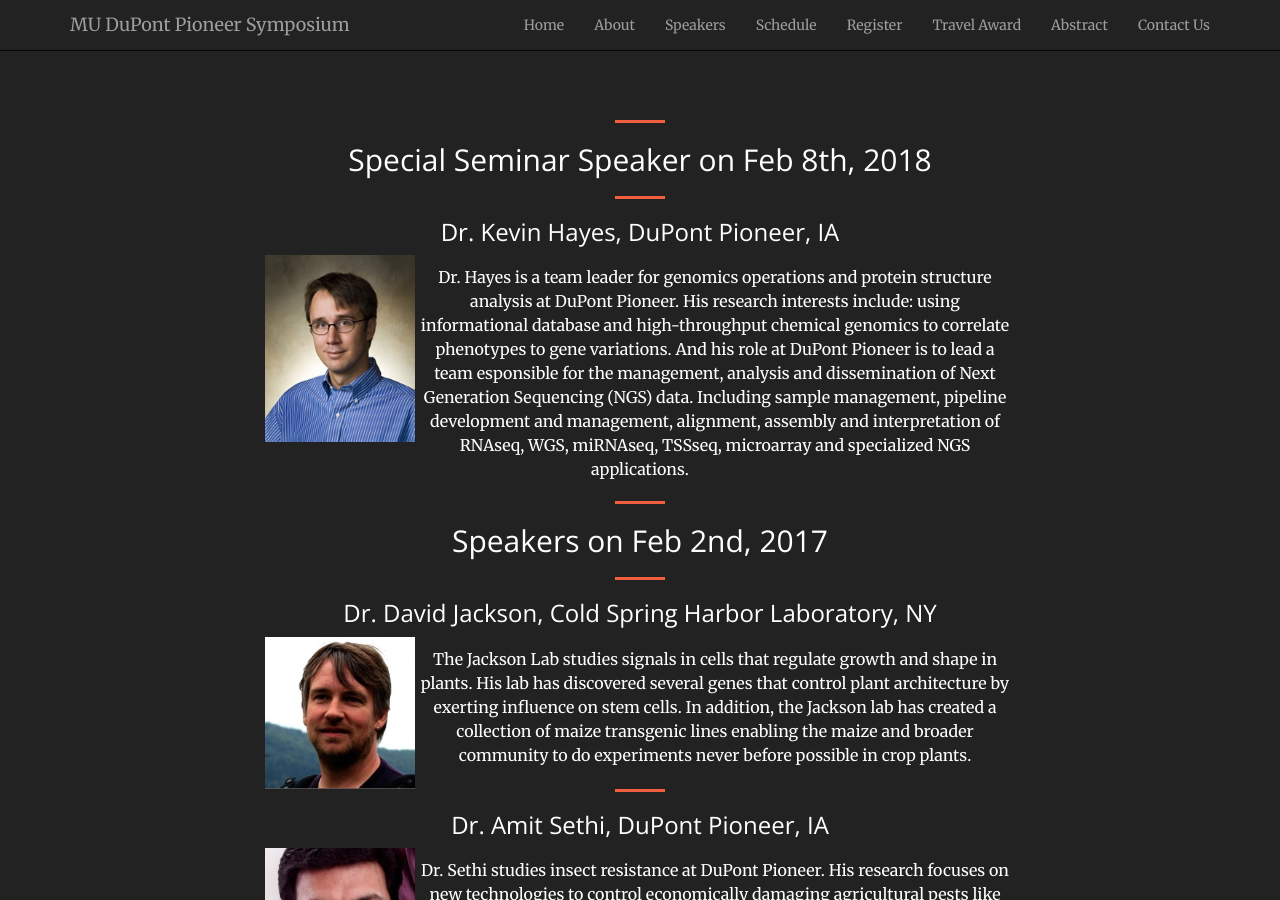
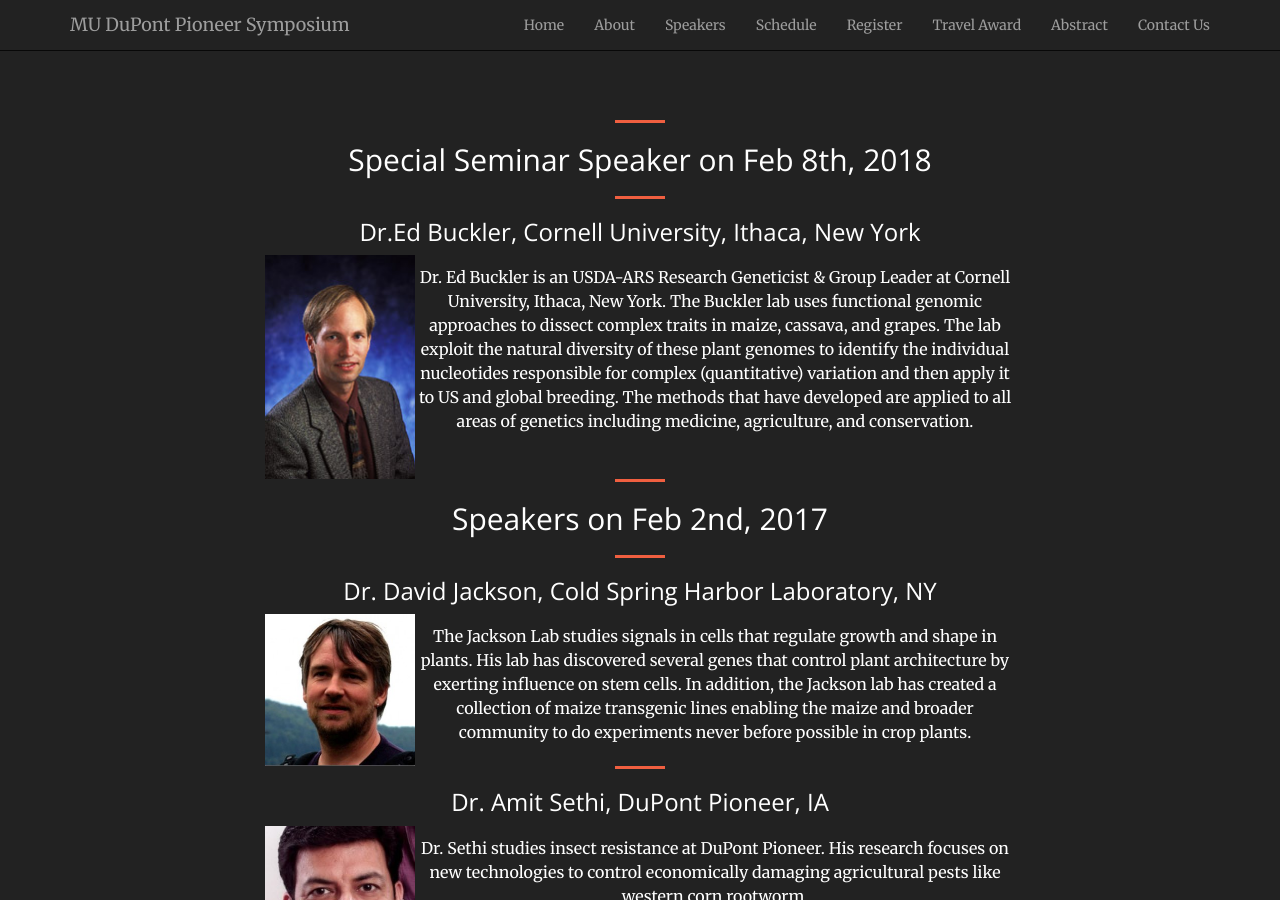
Before and after one commit to mupioneersymposium/mupioneersymposium.github.io, a Jekyll site: the page built from speakers.md, in a window 1280 px wide and 900 px high. Built offline with Jekyll 4.4.1, drawn with Linux system fonts in a browser that asks for light colours.

Commit message:
Update speakers.md

```diff
--- a/speakers.md
+++ b/speakers.md
@@ -7,11 +7,11 @@ layout: regular
 <hr style="clear: both;" />
 
 
-### Dr. Kevin Hayes, DuPont Pioneer, IA
+### Dr.Ed Buckler, Cornell University, Ithaca, New York
 
-<img src="/img/kevinH.jpeg" alt="Dr. Kevin Hayes Photo" width="150px" style="float: left" />
+<img src="/img/buckler.jpg" alt="Dr. Ed Buckler Photo" width="150px" style="float: left" />
 
-Dr. Hayes is a team leader for genomics operations and protein structure analysis at DuPont Pioneer. His research interests include: using informational database and high-throughput chemical genomics to correlate phenotypes to gene variations. And his role at DuPont Pioneer is to lead a team esponsible for the management, analysis and dissemination of Next Generation Sequencing (NGS) data. Including sample management, pipeline development and management, alignment, assembly and interpretation of RNAseq, WGS, miRNAseq, TSSseq, microarray and specialized NGS applications.
+Dr. Ed Buckler is an USDA-ARS Research Geneticist & Group Leader at Cornell University, Ithaca, New York. The Buckler lab uses functional genomic approaches to dissect complex traits in maize, cassava, and grapes. The lab exploit the natural diversity of these plant genomes to identify the individual nucleotides responsible for complex (quantitative) variation and then apply it to US and global breeding.  The methods that have developed are applied to all areas of genetics including medicine, agriculture, and conservation.
 
 <hr style="clear: both;" />
 ## Speakers on Feb 2nd, 2017
```
